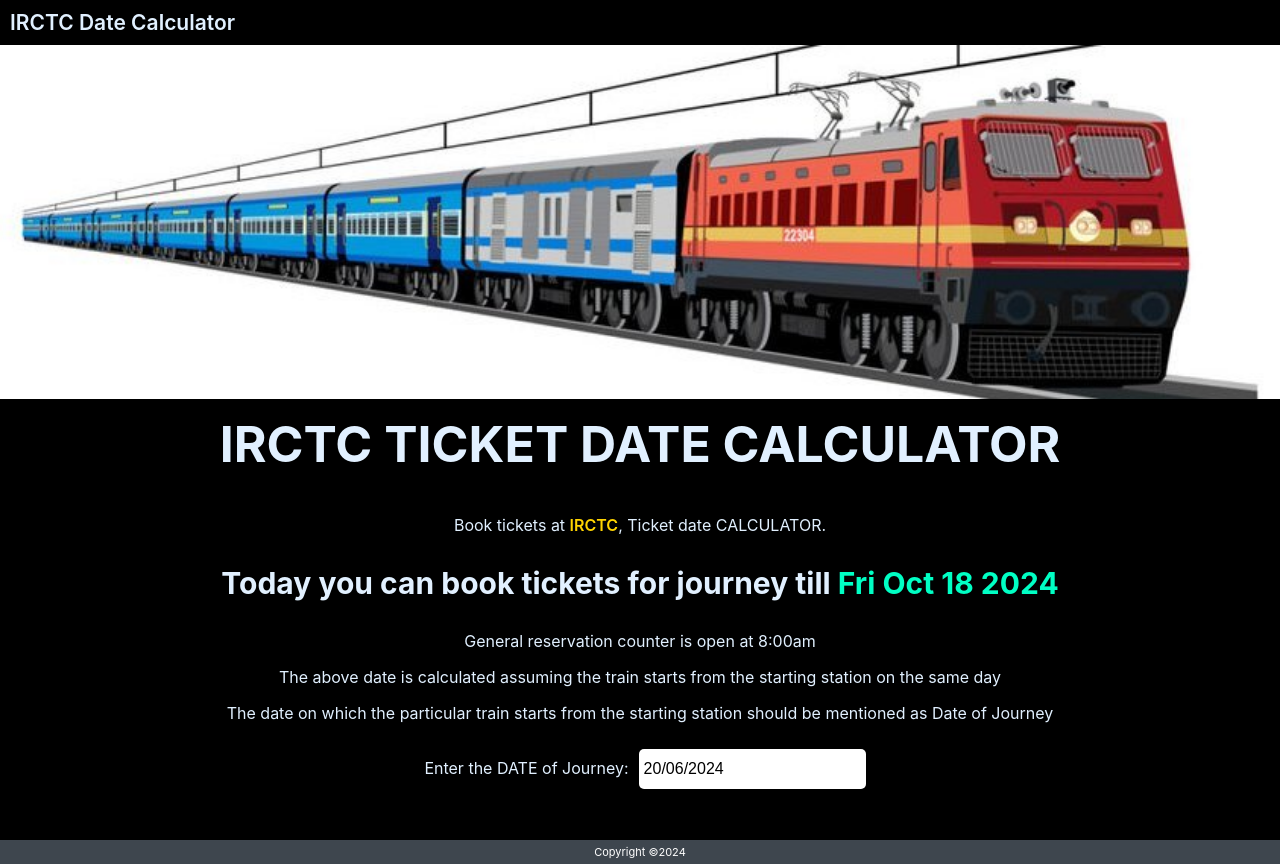
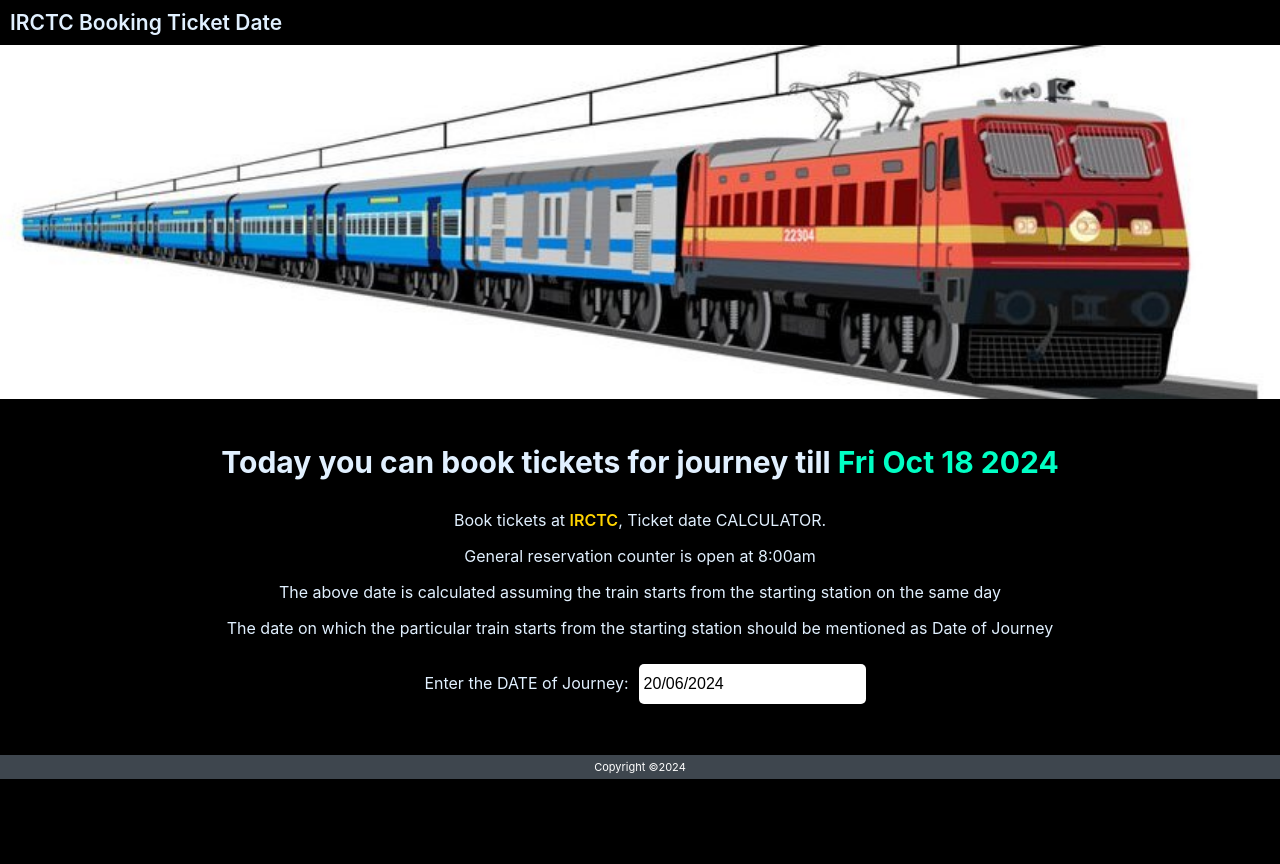
Before and after one commit to SameerC21/irctc-reservedate, a React (Create React App) app: page / in a window 1280 px wide. Built offline with nearby package versions, Linux system fonts and the light colour scheme.

Commit message:
header changes

```diff
--- a/src/components/DateCalc.js
+++ b/src/components/DateCalc.js
@@ -48,4 +48,4 @@
 }
 
 
-export default DateCalc
+export default DateCalc;
--- a/src/components/Header/Header.css
+++ b/src/components/Header/Header.css
@@ -7,7 +7,7 @@
     display: flex;
 }
 
-header a{
+header h2{
     margin: 0 0;
     padding: 10px 10px;
     font-size: 21px;
--- a/src/components/Header/Header.js
+++ b/src/components/Header/Header.js
@@ -1,4 +1,5 @@
 import React from 'react'
+// import { Link } from 'react-router-dom';
 import './Header.css'
 import '../../App.css'
 
@@ -7,7 +8,8 @@
   return (
     <header>
         <div className='d-flex'>
-            <a href='javascript:void(0)'>IRCTC Date Calculator</a>
+            <h2>IRCTC Booking Ticket Date</h2>
+            {/* <Link to = "#">IRCTC Date Calculator</Link> */}
         </div>
     </header>
   )
--- a/src/components/Main.js
+++ b/src/components/Main.js
@@ -14,10 +14,10 @@
         </div>
         <div className="irctc-date">
         <div className="content">
-            <h2>IRCTC TICKET DATE CALCULATOR</h2>
-            <p>Book tickets at <a href= "http://www.irctc.co.in/"  target='_blank' rel="noreferrer">IRCTC</a>, Ticket date CALCULATOR.</p>
+            {/* <h2>IRCTC TICKET DATE CALCULATOR</h2> */}
             <div className= "today-reservation">
             <h3>Today you can book tickets for journey till <span id="date"><Today /></span></h3>
+            <p>Book tickets at <a href= "http://www.irctc.co.in/"  target='_blank' rel="noreferrer">IRCTC</a>, Ticket date CALCULATOR.</p>
             <p>General reservation counter is open at 8:00am</p>
             <p>The above date is calculated assuming the train starts from the starting station on the same day</p>
             <p>The date on which the particular train starts from the starting station should be mentioned as Date of Journey</p>
--- a/src/components/Today.js
+++ b/src/components/Today.js
@@ -19,4 +19,4 @@
   )
 }
 
-export default Today
+export default Today;
```
